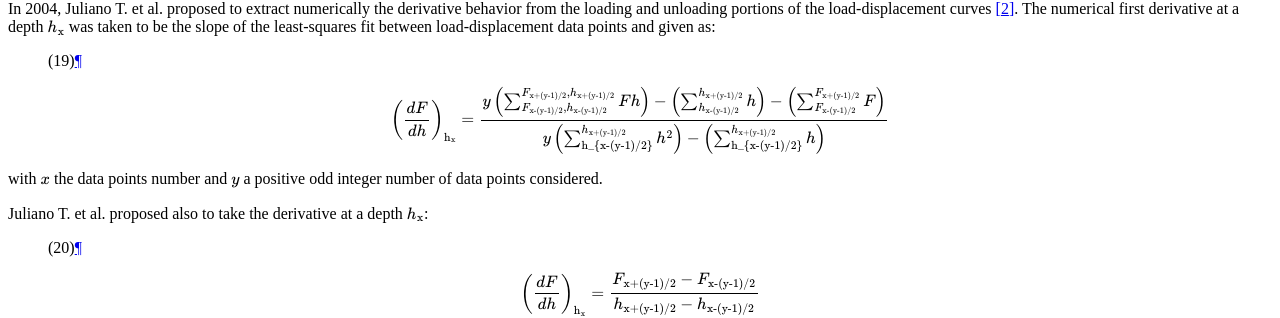
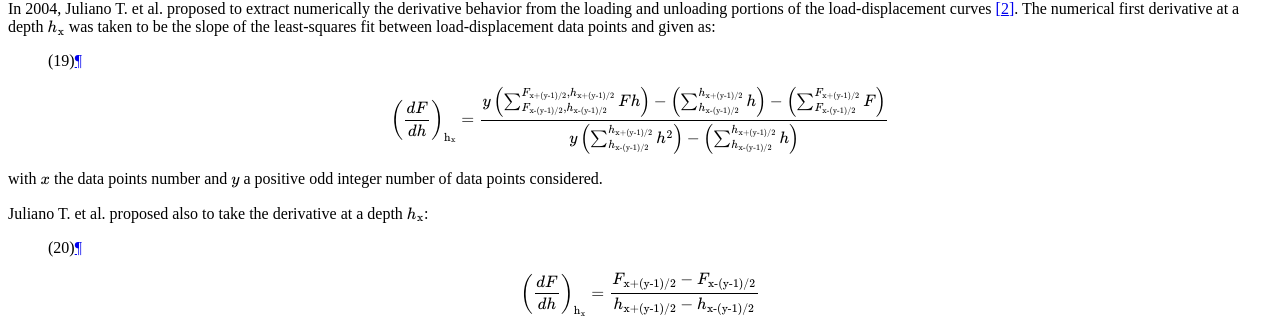
Before and after one commit to DavidMercier/PopIn, a Sphinx documentation site: the page built from doc/popin_detection.rst, in a window 1280 px wide and 900 px high. Shown: the part 317-635 px from the top of the window. Built offline with Sphinx 7.4.7, drawn with Linux system fonts in a browser that asks for light colours; comment, search, counter and statistics services are not loaded.

Commit message:
Update popin_detection.rst

```diff
--- a/doc/popin_detection.rst
+++ b/doc/popin_detection.rst
@@ -10,7 +10,7 @@
 
 In 2004, Juliano T. et al. proposed to extract numerically the derivative behavior from  the  loading  and  unloading portions of the load-displacement curves [#Juliano_2004]_. The numerical first derivative at a depth :math:`h_\text{x}` was taken to be the slope of the least-squares fit between load-displacement data points and given as:
 
-    .. math:: {\left(\frac{dF}{dh}\right)}_{\text{h}_\text{x}} = \frac{y\left(\sum_{F_{\text{x-(y-1)/2}},h_{\text{x-(y-1)/2}}}^{F_{\text{x+(y-1)/2}},h_{\text{x+(y-1)/2}}}{Fh}\right)-\left(\sum_{h_{\text{x-(y-1)/2}}}^{h_{\text{x+(y-1)/2}}}{h}\right)-\left(\sum_{F_{\text{x-(y-1)/2}}}^{F_{\text{x+(y-1)/2}}}{F}\right)}{y\left(\sum_{\text{h_{x-(y-1)/2}}}^{h_{\text{x+(y-1)/2}}}{h^2}\right)-\left(\sum_{\text{h_{x-(y-1)/2}}}^{h_{\text{x+(y-1)/2}}}{h}\right)}
+    .. math:: {\left(\frac{dF}{dh}\right)}_{\text{h}_\text{x}} = \frac{y\left(\sum_{F_{\text{x-(y-1)/2}},h_{\text{x-(y-1)/2}}}^{F_{\text{x+(y-1)/2}},h_{\text{x+(y-1)/2}}}{Fh}\right)-\left(\sum_{h_{\text{x-(y-1)/2}}}^{h_{\text{x+(y-1)/2}}}{h}\right)-\left(\sum_{F_{\text{x-(y-1)/2}}}^{F_{\text{x+(y-1)/2}}}{F}\right)}{y\left(\sum_{h_{\text{x-(y-1)/2}}}^{h_{\text{x+(y-1)/2}}}{h^2}\right)-\left(\sum_{h_{\text{x-(y-1)/2}}}^{h_{\text{x+(y-1)/2}}}{h}\right)}
             :label: Juliano_numerical_first_derivative
 
 with :math:`x` the data points number and :math:`y` a positive odd integer number of data points considered.
```
